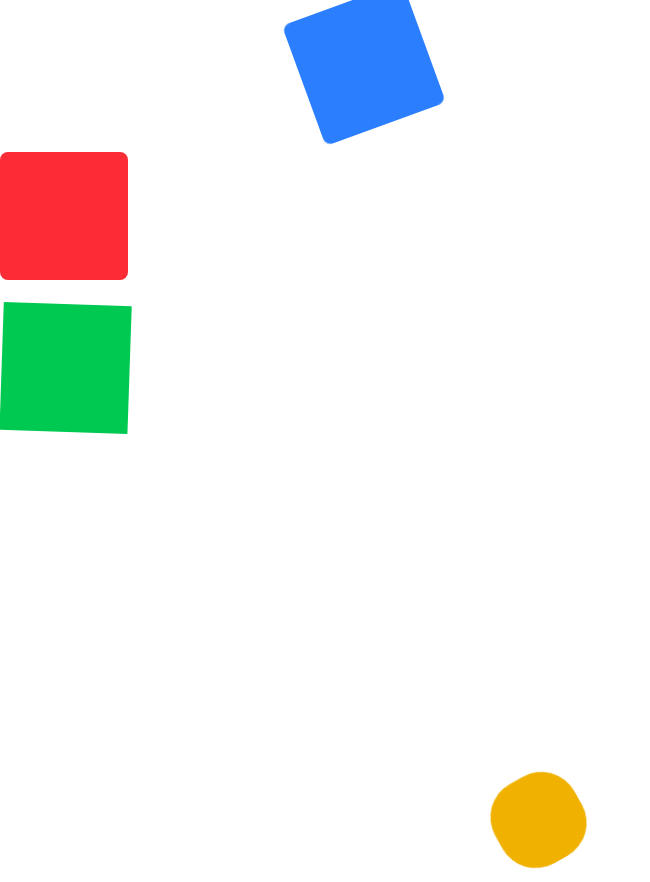
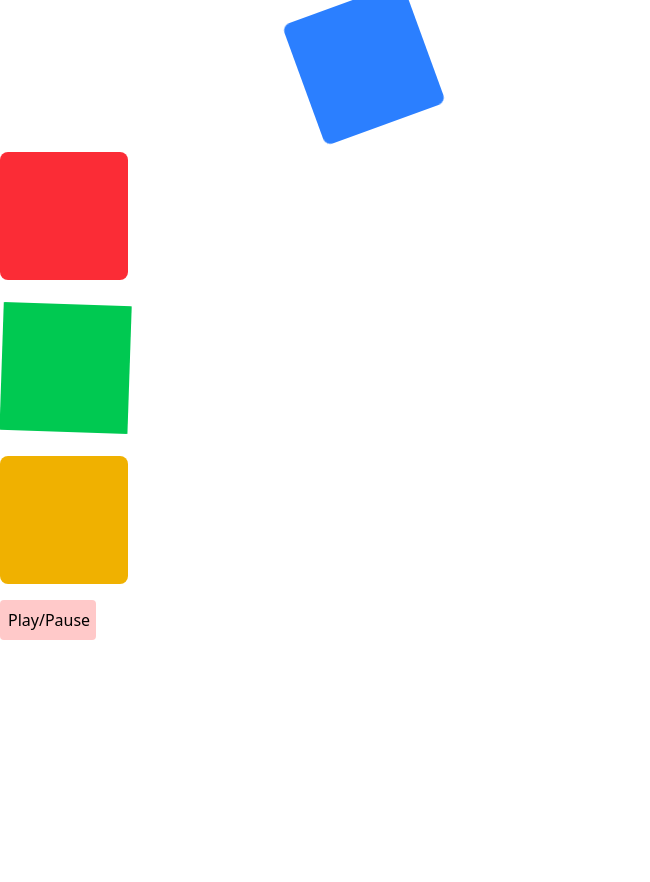
Before and after one commit to AyeshaZahid296/gsap-notes, a React (Vite) app: page / in a window 1280 px wide. Shown: the whole page, without its empty margins (0-650 px from the left). After the commit the page ends 800 px from the top, so only its background shows below. Built offline with nearby package versions, Linux system fonts and the light colour scheme.

Commit message:
gsapTimeline done

```diff
--- a/src/components/GsapTimelines/GsapTimeline.jsx
+++ b/src/components/GsapTimelines/GsapTimeline.jsx
@@ -1,15 +1,18 @@
-import React, { useEffect } from 'react';
+import React, { useEffect, useRef } from 'react';
 import gsap from 'gsap';
 
 const GsapTimeline = () => {
+    const timelineRef = useRef(null);
+
     useEffect(() => {
-        const timeline = gsap.timeline({
+        timelineRef.current = gsap.timeline({
             repeat: 1,
             repeatDelay: 1,
             yoyo: true,
+            paused: true, // important
         });
 
-        timeline.to('#yellowbox', {
+        timelineRef.current.to('#yellowbox', {
             x: 300,
             rotation: 360,
             borderRadius: '100%',
@@ -17,7 +20,7 @@ const GsapTimeline = () => {
             ease: 'power1.inOut',
         });
 
-        timeline.to('#yellowbox', {
+        timelineRef.current.to('#yellowbox', {
             y: 300,
             scale: 1,
             rotation: 360,
@@ -26,7 +29,7 @@ const GsapTimeline = () => {
             ease: 'bounce.inOut',
         });
 
-        timeline.to('#yellowbox', {
+        timelineRef.current.to('#yellowbox', {
             x: 600,
             scale: 0.5,
             rotation: 0,
@@ -36,11 +39,28 @@ const GsapTimeline = () => {
         });
     }, []);
 
+    const handlePlayPause = () => {
+        if (timelineRef.current.paused()) {
+            timelineRef.current.play();
+        } else {
+            timelineRef.current.pause();
+        }
+    };
+
     return (
-        <div
-            id="yellowbox"
-            className="bg-yellow-500 rounded-lg w-32 h-32 flex items-center justify-center"
-        ></div>
+        <>
+            <div
+                id="yellowbox"
+                className="bg-yellow-500 rounded-lg w-32 h-32"
+            ></div>
+
+            <button
+                onClick={handlePlayPause}
+                className="mt-4 p-2 bg-red-200 text-black rounded cursor-pointer w-24"
+            >
+                Play/Pause
+            </button>
+        </>
     );
 };
 
```
